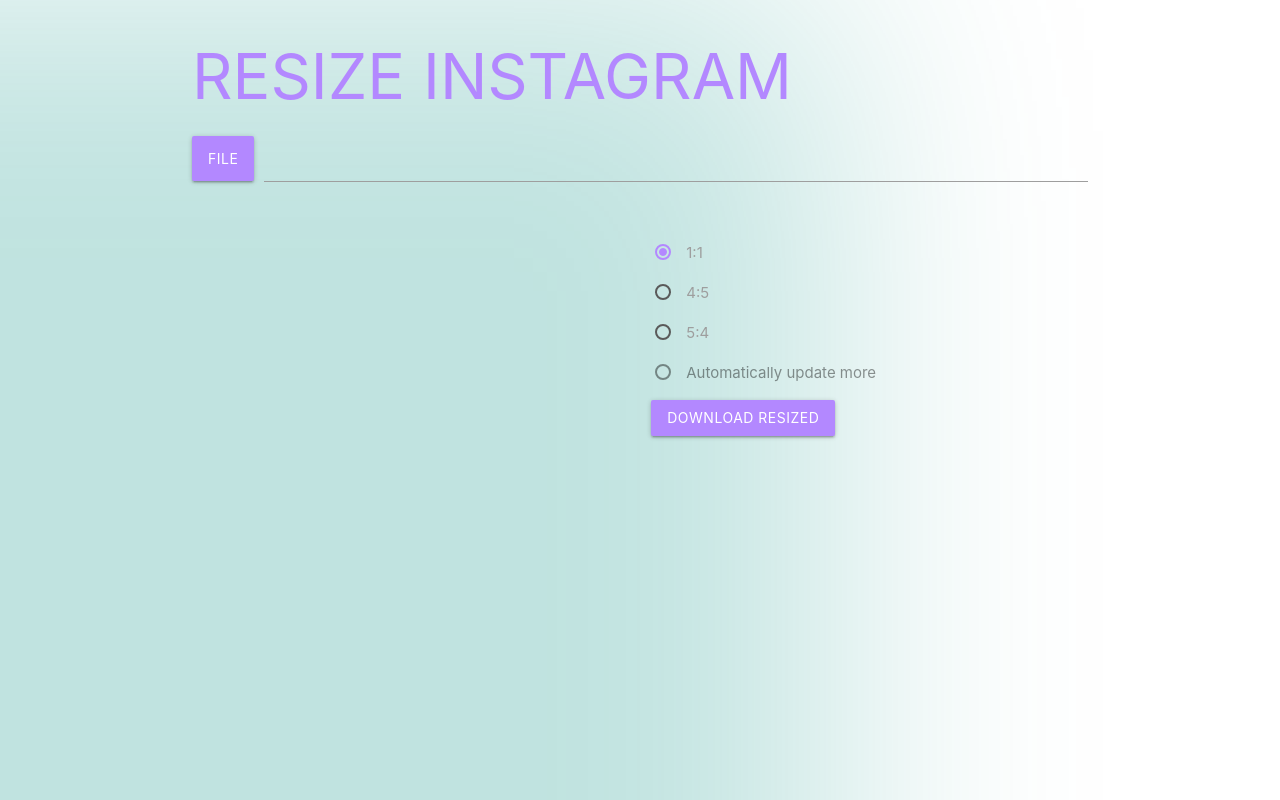
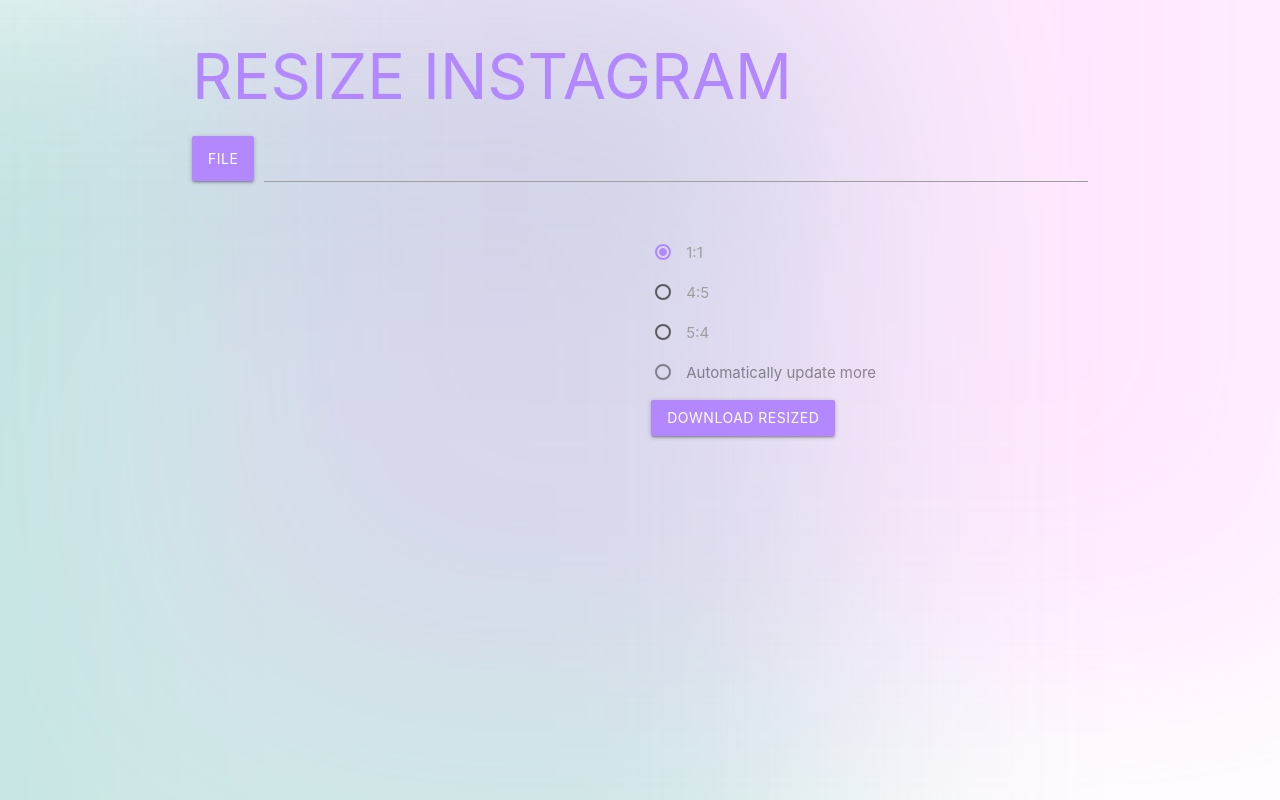
Before and after one commit to xncbf/resize-instagram, a Django app: page / in a window 1280 px wide. Run offline with Django 3.2, Linux system fonts and the light colour scheme; a map, chart or similar area stays blank.

Commit message:
update div class

```diff
--- a/templates/base.html
+++ b/templates/base.html
@@ -47,8 +47,8 @@
 <body>
 
     <div class="div-gradient gradient1"></div>
-    <div class="gradient2"></div>
-    <div class="gradient3"></div>
+    <div class="div-gradient gradient2"></div>
+    <div class="div-gradient gradient3"></div>
     <!-- <script src="js/scripts.js"></script> -->
     <div class="container">
         {% block contents %}
```
